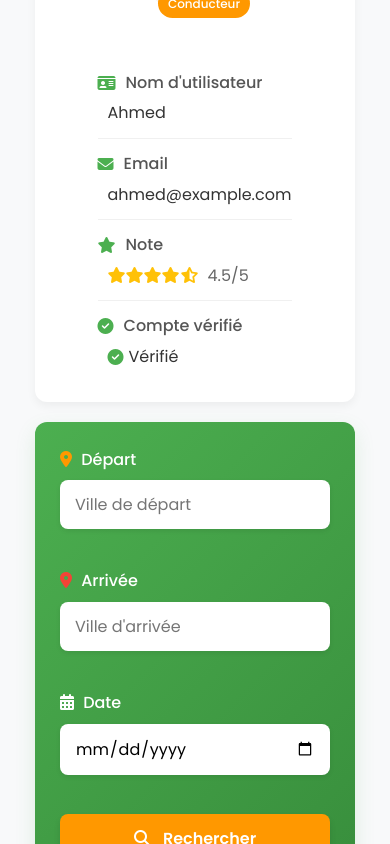
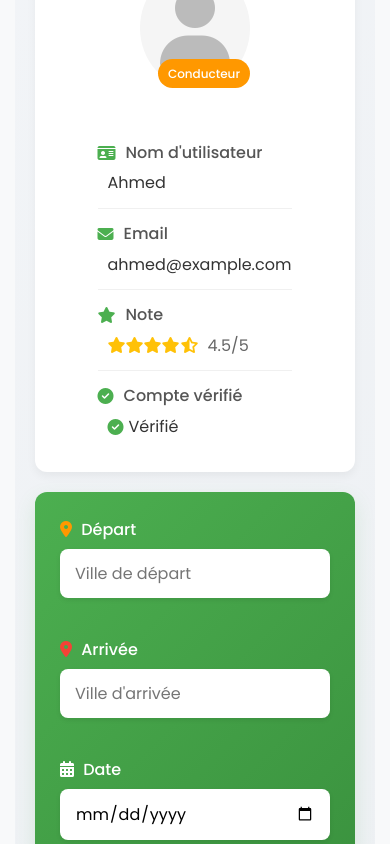
Before and after one commit to abderrahmenyoussef/SmartRide, a React (Vite) app in the folder frontend/: page /dashboard in a window 390 px wide. Shown: the part 1156-2000 px from the top of the page. Built offline with nearby package versions, Linux system fonts and the light colour scheme.

Commit message:
Enhance dashboard layout and styles for improved responsiveness

```diff
--- a/frontend/src/components/Auth/Auth.css
+++ b/frontend/src/components/Auth/Auth.css
@@ -6,6 +6,8 @@
   padding: 20px;
   padding-top: 90px;
   background: linear-gradient(135deg, #f8f9fa 0%, #e9ecef 100%);
+  width: 100%;
+  box-sizing: border-box;
 }
 
 .auth-card {
--- a/frontend/src/components/Dashboard/Dashboard.css
+++ b/frontend/src/components/Dashboard/Dashboard.css
@@ -1,3 +1,9 @@
+.dashboard-page {
+  background: linear-gradient(135deg, #f5f7fa 0%, #e4e8eb 100%);
+  min-height: calc(100vh - 70px);
+  padding-top: 70px;
+}
+
 .dashboard-container {
   max-width: 1200px;
   margin: 0 auto;
@@ -57,7 +63,7 @@
 .search-form {
   display: flex;
   gap: 15px;
-  align-items: flex-end;
+  align-items: stretch;
   flex-wrap: wrap;
 }
 
@@ -71,6 +77,7 @@
   color: white;
   margin-bottom: 8px;
   font-weight: 500;
+  height: 24px;
 }
 
 .search-form i {
@@ -94,6 +101,7 @@
   font-size: 16px;
   box-shadow: 0 2px 5px rgba(0, 0, 0, 0.08);
   font-family: inherit;
+  box-sizing: border-box;
 }
 
 .search-input:focus {
@@ -118,6 +126,9 @@
   justify-content: center;
   gap: 8px;
   font-family: inherit;
+  box-sizing: border-box;
+  margin-top: 32px;
+  align-self: flex-start;
 }
 
 .search-button:hover {
--- a/frontend/src/components/Dashboard/Dashboard.jsx
+++ b/frontend/src/components/Dashboard/Dashboard.jsx
@@ -169,7 +169,8 @@ function Dashboard() {
   };
 
   return (
-    <div className="dashboard-container">
+    <div className="dashboard-page">
+      <div className="dashboard-container">
       {/* Header */}
       <div className="dashboard-header">
         <div className="welcome-section">
@@ -711,6 +712,7 @@ function Dashboard() {
         title={alertConfig.title}
         message={alertConfig.message}
       />
+      </div>
     </div>
   );
 }
--- a/frontend/src/index.css
+++ b/frontend/src/index.css
@@ -1,4 +1,4 @@
-/* Global Styles - RhoumaCouvoiturage */
+/* Global Styles - SmartRide */
 
 /* Reset and Base */
 * {
@@ -6,6 +6,11 @@
   padding: 0;
   box-sizing: border-box;
   font-family: 'Poppins', 'Segoe UI', Arial, sans-serif;
+}
+
+html, body, #root {
+  width: 100%;
+  min-height: 100vh;
 }
 
 body {
@@ -200,10 +205,7 @@ html {
 
 /* App Container */
 .app-container {
-  max-width: 1200px;
-  margin: 0 auto;
-  padding: 20px;
-  padding-top: 90px; /* Space for fixed navbar */
+  min-height: calc(100vh - 70px);
 }
 
 /* Form Groups */
```
